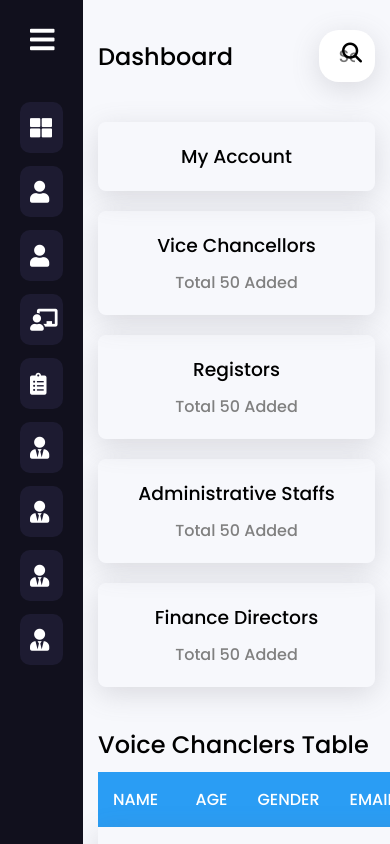
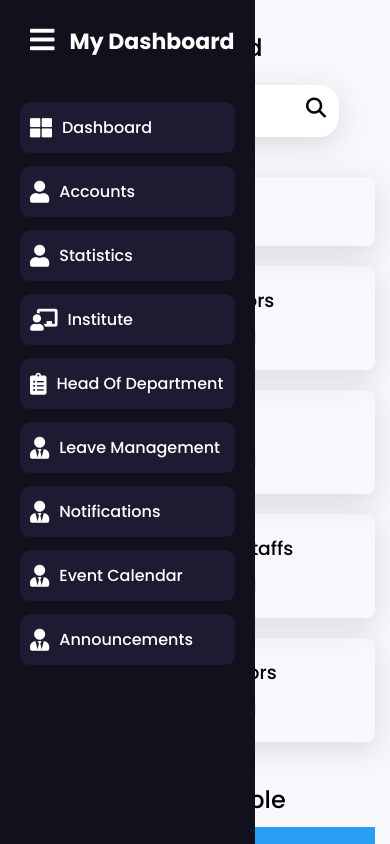
Before and after one commit to alimehdi11/dashboard, a plain HTML site: page index.html in a window 390 px wide. Both pictures are taken after a click on the button 42 px from the left and 41 px from the top of the page. Drawn offline with nearby package versions, Linux system fonts and the light colour scheme.

Commit message:
responsive design done

```diff
--- a/index.html
+++ b/index.html
@@ -13,10 +13,11 @@
       referrerpolicy="no-referrer"
     />
     <!-- link custom css -->
-    <link rel="stylesheet" href="style.css" />
+    <link rel="stylesheet" href="./style.css" />
   </head>
   <body>
     <div class="main">
+      <!-- sidebar for large screen -->
       <div class="sidebar">
         <div class="sidebar-header">
           <button class="sidebar-btn"><i class="fas fa-bars"></i></button>
@@ -79,9 +80,75 @@
           </li>
         </ul>
       </div>
+      <!-- sidebar for large screen -->
+      <!-- sidebar for mobile screen -->
+      <div class="sidebar responsive-sidebar">
+        <div class="sidebar-header">
+          <button class="sidebar-btn"><i class="fas fa-bars"></i></button>
+          <span>My Dashboard</span>
+        </div>
+        <ul class="sidebar-body">
+          <li>
+            <a href="">
+              <i class="fas fa-th-large"></i>
+              <span>Dashboard</span>
+            </a>
+          </li>
+          <li>
+            <a href="">
+              <i class="fas fa-user"></i>
+              <span >Accounts</span>
+            </a>
+          </li>
+          <li>
+            <a href="">
+              <i class="fas fa-user"></i>
+              <span >Statistics</span>
+            </a>
+          </li>
+          <li>
+            <a href="">
+              <i class="fas fa-chalkboard-teacher"></i>
+              <span >Institute</span>
+            </a>
+          </li>
+          <li>
+            <a href="">
+              <i class="fas fa-clipboard-list"></i>
+              <span >Head Of Department</span>
+            </a>
+          </li>
+          <li>
+            <a href="">
+              <i class="fas fa-user-tie"></i>
+              <span >Leave Management</span>
+            </a>
+          </li>
+          <li>
+            <a href="">
+              <i class="fas fa-user-tie"></i>
+              <span >Notifications</span>
+            </a>
+          </li>
+          <li>
+            <a href="">
+              <i class="fas fa-user-tie"></i>
+              <span >Event Calendar</span>
+            </a>
+          </li>
+          <li>
+            <a href="">
+              <i class="fas fa-user-tie"></i>
+              <span >Announcements</span>
+            </a>
+          </li>
+        </ul>
+      </div>
+      <!-- sidebar for mobile screen -->
       <div class="content">
         <!-- Dashboard Nav -->
         <div class="dashboard-nav">
+          <button class="sidebar-btn"><i class="fas fa-bars"></i></button>
           <h2>Dashboard</h2>
           <div class="input-div">
             <input type="text" placeholder="Search..." />
@@ -115,6 +182,7 @@
          <!-- Dashboard Chanceler Table -->
           <div class="table-data">
             <h2>Voice Chanclers Table</h2>
+    <div style="overflow-x: auto;">
             <table cellspacing="0" >
               <thead>
                 <tr>
@@ -135,11 +203,13 @@
                 </tr>
               </tbody>
             </table>
+            </div>
           </div>
          <!-- Dashboard Chanceler Table -->
          <!-- Dashboard Registrars Table -->
           <div class="table-data">
             <h2>Registrars Table</h2>
+    <div style="overflow-x: auto;">
             <table cellspacing="0" >
               <thead>
                 <tr>
@@ -173,6 +243,8 @@
                 </tr>
               </tbody>
             </table>
+    </div>
+
           </div>
          <!-- Dashboard Registrars Table -->
       </div>
--- a/script.js
+++ b/script.js
@@ -1,8 +1,10 @@
-let sidebar = document.querySelector(".sidebar");
-let sidebarBtn = document.querySelector(".sidebar-btn");
+let sidebars = document.querySelectorAll(".sidebar");
+let sidebarBtns = document.querySelectorAll(".sidebar-btn");
 
 const toggleSidebar = () =>{
-  sidebar.classList.toggle("active")
+  sidebars[0].classList.toggle("active")
+  sidebars[1].classList.toggle("active")
 }
-
-sidebarBtn.addEventListener("click",toggleSidebar);
+for(let btn of sidebarBtns){
+  btn.addEventListener("click",toggleSidebar);
+}
--- a/style.css
+++ b/style.css
@@ -11,6 +11,7 @@
   text-decoration: none;
   font-weight: 500;
 }
+
 
 button {
   background-color: transparent;
@@ -33,18 +34,17 @@ body {
 }
 /* sidebar styling */
 .sidebar {
+  display: none;
   background: #11101d;
-  width: 255px;
+  width: 83px;
   overflow: hidden;
   flex-shrink: 0;
   padding-inline: 20px;
   color: white;
   transition: all .5s ease-in-out;
 }
-.sidebar.active{
-  width: 83px;
-}
-.sidebar.active span{
+
+.sidebar span{
   opacity: 0;
 }
 .sidebar a {
@@ -93,6 +93,21 @@ body {
   color: black;
   background-color: white;
 }
+
+.responsive-sidebar{
+  display: block;
+  z-index: 1;
+  position: absolute;
+  height: 100%;
+  left: -100%;
+}
+.responsive-sidebar.active{
+  left: 0%;
+  width: 255px;
+}
+.responsive-sidebar span{
+  opacity: 1;
+}
 /* sidebar styling */
 /* dashboard nav styling */
 .content {
@@ -103,13 +118,22 @@ body {
 
 .dashboard-nav {
   display: flex;
+  flex-direction: column;
   align-items: center;
-  gap: 22vw;
+  gap: 20px;
 }
 
+.dashboard-nav .sidebar-btn{
+  color: black;
+  position: absolute;
+  left: 10px;
+  top: 32px;
+  font-size: 24px;
+}
 .input-div {
   position: relative;
-  width: 30%;
+  width: 80%;
+  max-width: 400px;
 }
 .input-div input {
   border: none;
@@ -160,6 +184,9 @@ body {
   font-weight: 500;
   margin-bottom: 20px;
 }
+table{
+  width: 100%;
+}
 .table-data table thead{
   background: #2a9df4;
   text-align: left;
@@ -168,6 +195,8 @@ body {
 }
 .table-data table tr th,.table-data table tr td{
   padding: 15px;
+  white-space: nowrap;
+
 }
 .table-data table tbody tr{
   box-shadow: rgba(100, 100, 111, 0.2) 0px 7px 29px 0px;
@@ -188,3 +217,34 @@ background-color: rgb(234, 234, 234);
 }
 
 /* table styling */
+
+
+/* responsive design css  */
+@media (min-width: 576px){
+.sidebar{
+  display: block;
+}
+}
+@media (min-width: 992px){
+  .sidebar{
+   width: 255px;
+  }
+  .sidebar span{
+    opacity: 1;
+  }
+  .sidebar.active{
+   width: 83px;
+  }
+  .sidebar.active span{
+    opacity: 0;
+  }
+  .responsive-sidebar{
+    display: none;
+  }
+  .dashboard-nav{
+    flex-direction: row;
+    gap: 18vw;
+  }
+
+}
+/* responsive design css  */
```
